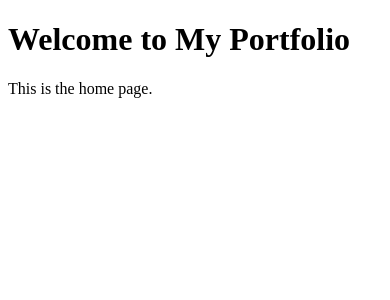
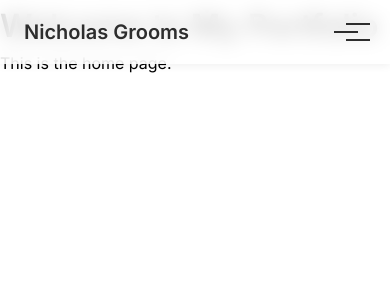
Before and after one commit to BeardedNerd92/portfolio, a Flask app: page / in a window 390 px wide. Shown: the top 300 px of the page. Run offline with Flask 3, Linux system fonts and the light colour scheme.

Commit message:
feat(navbar): Implement modern responsive navigation
- Add responsive navbar with mobile menu support
- Implement blur effect and smooth animations
- Add Inter font integration
- Create modular JS with toggle functionality
- Style navbar with modern UI elements and transitions
- Add active state indicators for navigation links

```diff
--- a/static/js/index.js
+++ b/static/js/index.js
@@ -0,0 +1,2 @@
+import { toggleNavbar } from "./navbar/navbar.js";
+toggleNavbar();
--- a/static/styles.css
+++ b/static/styles.css
@@ -0,0 +1,162 @@
+/* Reset and base styles */
+* {
+    margin: 0;
+    padding: 0;
+    box-sizing: border-box;
+}
+
+body {
+    font-family: 'Inter', sans-serif;
+    line-height: 1.6;
+}
+
+/* Navbar styles */
+.navbar {
+    position: fixed;
+    top: 0;
+    left: 0;
+    width: 100%;
+    height: 64px;
+    background: rgba(255, 255, 255, 0.8);
+    backdrop-filter: blur(10px);
+    -webkit-backdrop-filter: blur(10px);
+    box-shadow: 0 2px 8px rgba(0, 0, 0, 0.06);
+    z-index: 1000;
+}
+
+.navbar-container {
+    max-width: 1200px;
+    height: 100%;
+    margin: 0 auto;
+    padding: 0 48px;
+    display: flex;
+    justify-content: space-between;
+    align-items: center;
+}
+
+.navbar-brand .logo {
+    font-size: 1.25rem;
+    font-weight: 600;
+    color: #2D2D2D;
+    text-decoration: none;
+    transition: color 0.2s ease;
+}
+
+.navbar-brand .logo:hover {
+    color: #007AFF;
+}
+
+.navbar-links {
+    display: flex;
+    gap: 2rem;
+    align-items: center;
+}
+
+.nav-link {
+    color: #2D2D2D;
+    text-decoration: none;
+    font-size: 0.875rem;
+    font-weight: 500;
+    padding: 0.5rem 0;
+    transition: color 0.2s ease;
+    position: relative;
+}
+
+.nav-link:hover {
+    color: #007AFF;
+}
+
+.nav-link.active {
+    color: #007AFF;
+}
+
+.nav-link.active::after {
+    content: '';
+    position: absolute;
+    bottom: 0;
+    left: 0;
+    width: 100%;
+    height: 2px;
+    background-color: #007AFF;
+    border-radius: 2px;
+}
+
+.navbar-toggle {
+    display: none;
+    background: none;
+    border: none;
+    cursor: pointer;
+    padding: 0.5rem;
+}
+
+.hamburger {
+    display: block;
+    position: relative;
+    width: 24px;
+    height: 2px;
+    background: #2D2D2D;
+    transition: all 0.3s ease-in-out;
+}
+
+.hamburger::before,
+.hamburger::after {
+    content: '';
+    position: absolute;
+    width: 24px;
+    height: 2px;
+    background: #2D2D2D;
+    transition: all 0.3s ease-in-out;
+}
+
+.hamburger::before {
+    transform: translateY(-8px);
+}
+
+.hamburger::after {
+    transform: translateY(8px);
+}
+
+/* Media Queries */
+@media screen and (max-width: 768px) {
+    .navbar-container {
+        padding: 0 24px;
+    }
+
+    .navbar-toggle {
+        display: block;
+    }
+
+    .navbar-menu {
+        position: fixed;
+        top: 64px;
+        left: 0;
+        width: 100%;
+        height: 0;
+        background: rgba(255, 255, 255, 0.95);
+        backdrop-filter: blur(10px);
+        -webkit-backdrop-filter: blur(10px);
+        overflow: hidden;
+        transition: height 0.3s ease-in-out;
+    }
+
+    .navbar-menu.active {
+        height: calc(100vh - 64px);
+    }
+
+    .navbar-links {
+        flex-direction: column;
+        align-items: center;
+        padding: 2rem;
+        gap: 1.5rem;
+        opacity: 0;
+        transition: opacity 0.2s ease-in-out;
+    }
+
+    .navbar-menu.active .navbar-links {
+        opacity: 1;
+    }
+
+    .nav-link {
+        font-size: 1.125rem;
+    }
+}
--- a/templates/base.html
+++ b/templates/base.html
@@ -5,9 +5,28 @@
     <meta name="viewport" content="width=device-width, initial-scale=1.0">
     <title>{% block title %}{% endblock %}</title>
     <link rel="stylesheet" href="{{ url_for('static', filename='styles.css') }}">
+    <link href="https://fonts.googleapis.com/css2?family=Inter:wght@400;500;600&display=swap" rel="stylesheet">
 </head>
 <header>
+    <nav class="navbar">
+        <div class="navbar-container">
+            <div class="navbar-brand">
+                <a href="{{ url_for('index') }}" class="logo">Nicholas Grooms</a>
+            </div>
 
+            <div class="navbar-menu" id="navbarMenu">
+                <div class="navbar-links">
+                    <a href="{{ url_for('index') }}" class="nav-link {% if request.endpoint == 'index' %}active{% endif %}">Home</a>
+                    <a href="{{ url_for('about') }}" class="nav-link {% if request.endpoint == 'about' %}active{% endif %}">About</a>
+                    <a href="{{ url_for('contact') }}" class="nav-link {% if request.endpoint == 'contact' %}active{% endif %}">Contact</a>
+                </div>
+            </div>
+
+            <button class="navbar-toggle" id="navbarToggle" aria-label="Toggle navigation">
+                <span class="hamburger"></span>
+            </button>
+        </div>
+    </nav>
 </header>
 <body>
    {% block content %}{% endblock %}
```
Also changed, not shown: static/js/navbar/navbar.js (added, +38 -0 lines).
